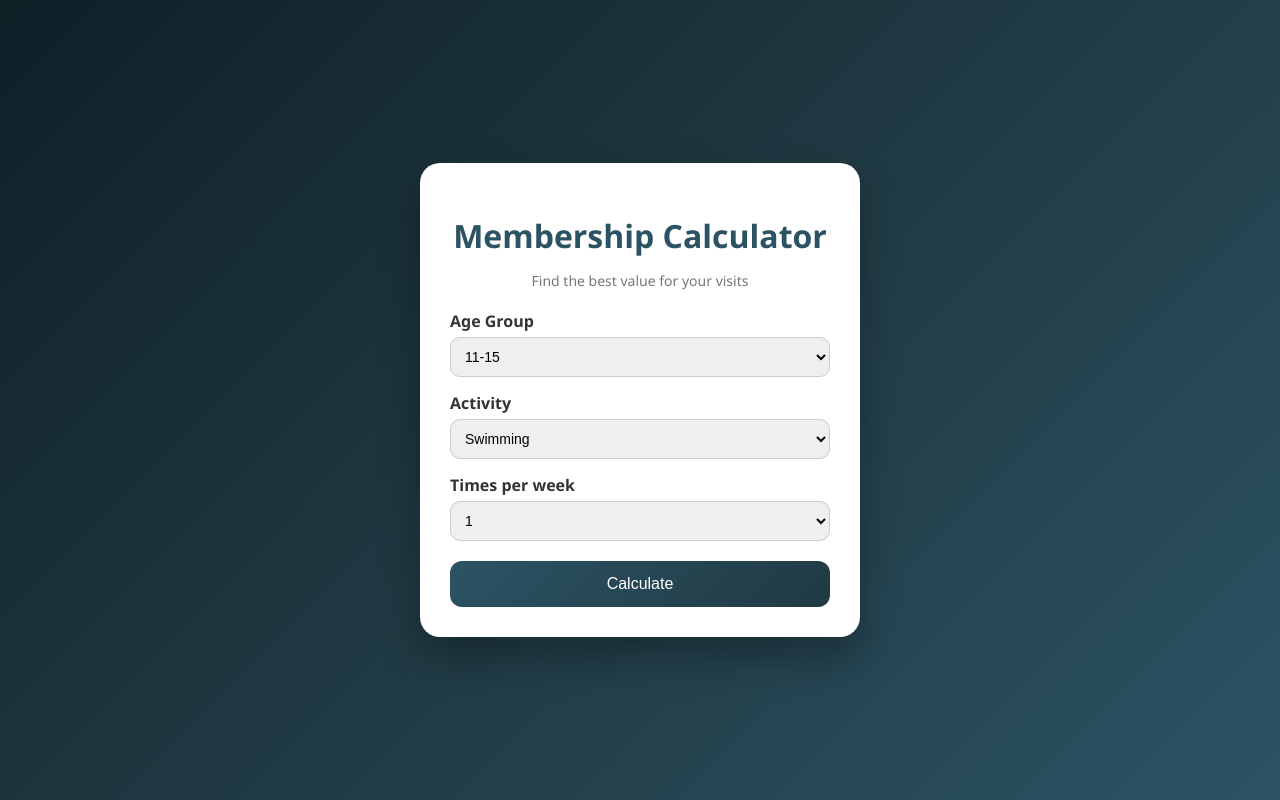
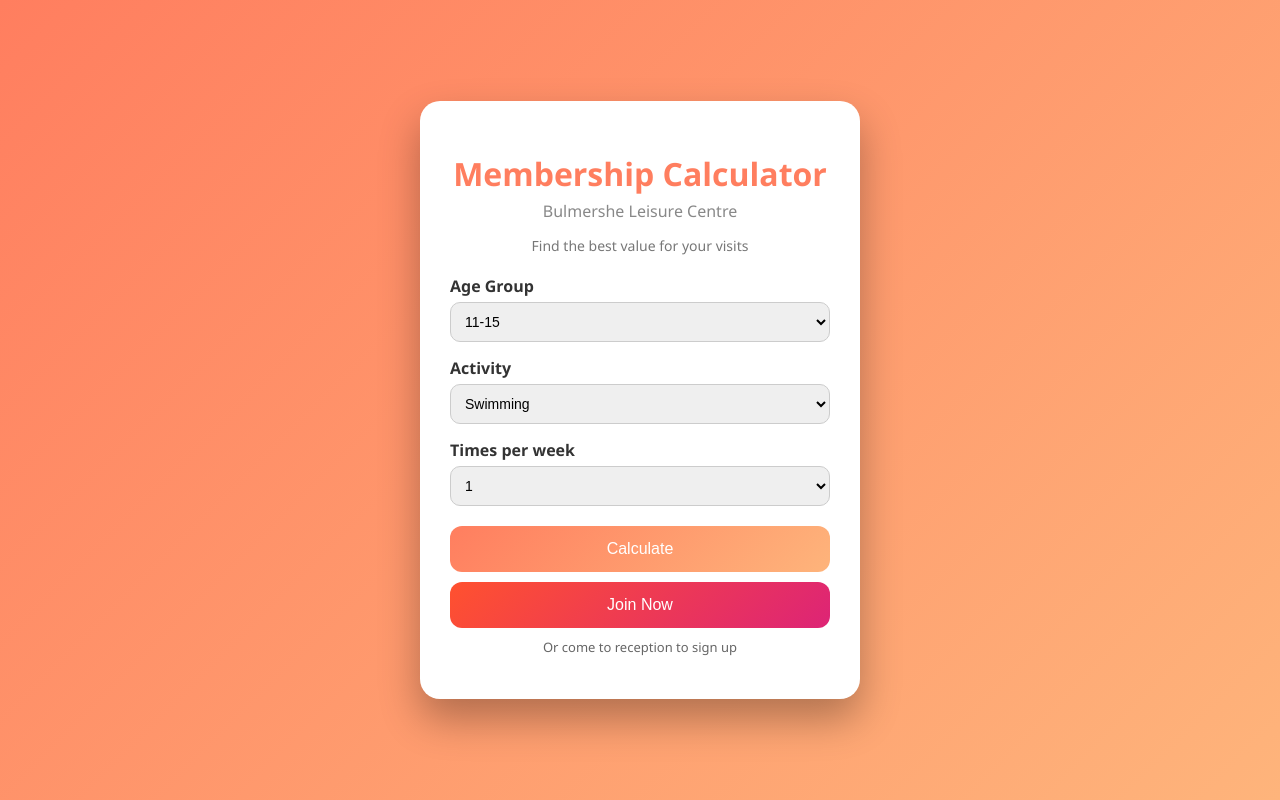
Before and after one commit to OwenH24/Membership-Calculator, a plain HTML site: page index.html in a window 1280 px wide. Drawn offline with Linux system fonts and the light colour scheme.

Commit message:
Update index.html

```diff
--- a/index.html
+++ b/index.html
@@ -7,7 +7,7 @@
   <style>
     body {
       font-family: 'Segoe UI', sans-serif;
-      background: linear-gradient(135deg, #0f2027, #203a43, #2c5364);
+      background: linear-gradient(135deg, #ff7e5f, #feb47b);
       margin: 0;
       display: flex;
       justify-content: center;
@@ -28,7 +28,14 @@
 
     h1 {
       margin-bottom: 5px;
-      color: #2c5364;
+      color: #ff7e5f;
+    }
+
+    h2 {
+      margin-top: 0;
+      font-size: 16px;
+      color: #888;
+      font-weight: normal;
     }
 
     p.subtitle {
@@ -59,7 +66,7 @@
       padding: 14px;
       border: none;
       border-radius: 12px;
-      background: linear-gradient(135deg, #2c5364, #203a43);
+      background: linear-gradient(135deg, #ff7e5f, #feb47b);
       color: white;
       font-size: 16px;
       cursor: pointer;
@@ -71,11 +78,16 @@
       box-shadow: 0 10px 20px rgba(0,0,0,0.2);
     }
 
+    .join-btn {
+      background: linear-gradient(135deg, #ff512f, #dd2476);
+      margin-top: 10px;
+    }
+
     .result {
       margin-top: 20px;
       padding: 20px;
       border-radius: 15px;
-      background: #f5f7fa;
+      background: #fff3e6;
     }
 
     .saving {
@@ -92,12 +104,19 @@
       font-weight: bold;
       font-size: 16px;
     }
+
+    .note {
+      margin-top: 10px;
+      font-size: 13px;
+      color: #666;
+    }
   </style>
 </head>
 <body>
 
 <div class="container">
   <h1>Membership Calculator</h1>
+  <h2>Bulmershe Leisure Centre</h2>
   <p class="subtitle">Find the best value for your visits</p>
 
   <label>Age Group</label>
@@ -126,6 +145,11 @@
   <button onclick="calculate()">Calculate</button>
 
   <div class="result" id="result" style="display:none;"></div>
+
+  <button class="join-btn" onclick="window.open('https://www.placesleisure.org/centres/bulmershe-leisure-centre/', '_blank')">
+    Join Now
+  </button>
+  <p class="note">Or come to reception to sign up</p>
 </div>
 
 <script>
@@ -136,7 +160,6 @@
 
   let price = 0;
 
-  // Pricing logic FIXED
   if (activity === "swim") {
     price = (age === "junior") ? 4.85 : 7.05;
   } else if (activity === "gym") {
```
